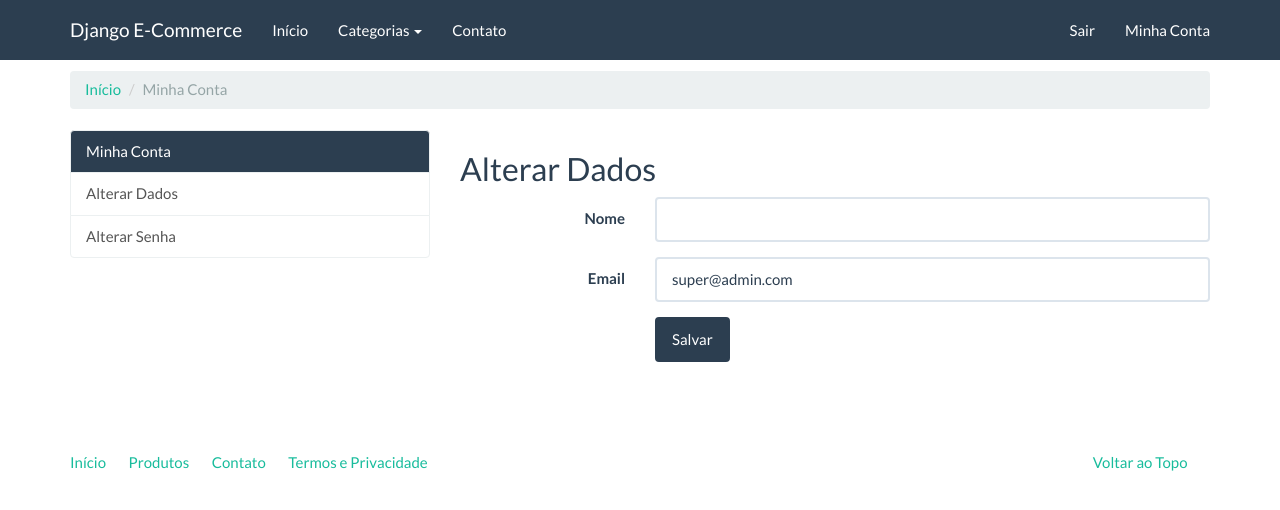
After one commit to jhonatanlteodoro/ecommerce-django, a Django app: page /conta/alterar-dados/ in a window 1280 px wide. The commit adds this page. Shown: the top 510 px of the page. Run offline with Django 3.2, Linux system fonts and the light colour scheme; a user stored in the database is signed in; tables that the repository leaves empty hold one stand-in row (values such as "Sample post"); some libraries are stand-ins or nearby versions.

Commit message:
atualização de dados do usuário

```diff
--- a/accounts/templates/accounts/index.html
+++ b/accounts/templates/accounts/index.html
@@ -12,12 +12,14 @@
     <div class="col-md-4">
         <div class="list-group">
           <a href="#" class="list-group-item active">Minha Conta</a>
-          <a href="#" class="list-group-item">Alterar Dados</a>
+          <a href="{% url 'accounts:update_user' %}" class="list-group-item">Alterar Dados</a>
           <a href="#" class="list-group-item">Alterar Senha</a>
         </div>
     </div>
     <div class="col-md-8">
+      {% block accounts_container %}
         <h2>Bem vindo Fulano</h2>
+      {% endblock %}
     </div>
 </div>
 {% endblock %}
--- /dev/null
+++ b/accounts/templates/accounts/update_user.html
@@ -0,0 +1,30 @@
+{% extends "accounts/index.html" %}
+
+{% load widget_tweaks %}
+
+{% block title %}Alterar Dados{% endblock %}
+
+{% block accounts_container %}
+    <h2>Alterar Dados</h2>
+    <form class="form-horizontal" action="" method="post">
+        {% csrf_token %}
+        <fieldset>
+            {% for field in form %}
+            <div class="form-group{% if field.errors %} has-error{% endif %}">
+              <label for="{{ field.auto_id }}" class="col-md-3 control-label">{{ field.label }}</label>
+              <div class="col-md-9">
+                {% render_field field class='form-control' %}
+                {% for error in field.errors %}
+                <span class="help-block">{{ error }}</span>
+                {% endfor %}
+              </div>
+            </div>
+            {% endfor %}
+            <div class="form-group">
+              <div class="col-md-9 col-md-offset-3">
+                <button type="submit" class="btn btn-primary">Salvar</button>
+              </div>
+            </div>
+        </fieldset>
+    </form>
+{% endblock %}
--- a/accounts/urls.py
+++ b/accounts/urls.py
@@ -6,4 +6,5 @@ urlpatterns = [
     path('registro/', views.RegisterView.as_view(),
         {'template_name': 'register.html'}, name='register'),
     path('', views.IndexView.as_view(), name='index'),
+    path('alterar-dados/', views.UpdateUserView.as_view(), name='update_user'),
 ]
--- a/accounts/views.py
+++ b/accounts/views.py
@@ -4,6 +4,7 @@ from .models import User
 from .forms import UserAdminCreationForm
 from django.views.generic import CreateView
 from django.views.generic import TemplateView
+from django.views.generic import UpdateView
 from django.contrib.auth.mixins import LoginRequiredMixin
 
 class IndexView(LoginRequiredMixin, TemplateView):
@@ -18,3 +19,15 @@ class RegisterView(CreateView):
     template_name = 'accounts/register.html'
     form_class = UserAdminCreationForm
     success_url = reverse_lazy('login')
+
+
+
+class UpdateUserView(LoginRequiredMixin, UpdateView):
+
+    model = User
+    template_name = 'accounts/update_user.html'
+    fields = ['name', 'email']
+    success_url = reverse_lazy('accounts:index')
+
+    def get_object(self):
+        return self.request.user
```
Also changed, not shown: db.sqlite3.
